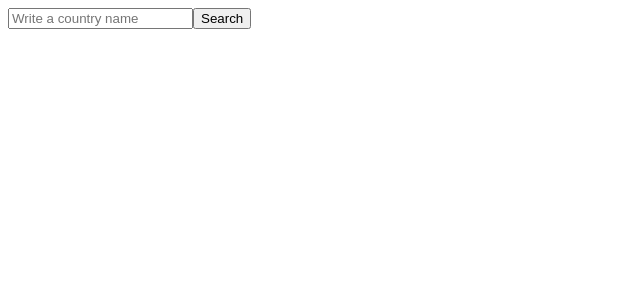
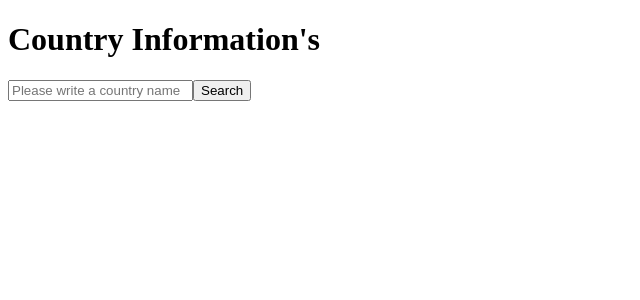
Before and after one commit to iulianSta/country-info-API, a React (Create React App) app: page / in a window 1280 px wide. Shown: the top 300 px of the page, without its empty margins (0-640 px from the left). Built offline with nearby package versions, Linux system fonts and the light colour scheme.

Commit message:
src/App.js/ added h1

```diff
--- a/src/App.js
+++ b/src/App.js
@@ -34,12 +34,13 @@ const App = () => {
 
   return (
     <React.Fragment>
+      <h1>Country Information's</h1>
       <form onSubmit={submitHandle}>
         <input
           type="text"
           value={userInput}
           onChange={changeHandle}
-          placeholder="Write a country name"
+          placeholder="Please write a country name"
         />
         <button type="submit">Search</button>
       </form>
```
